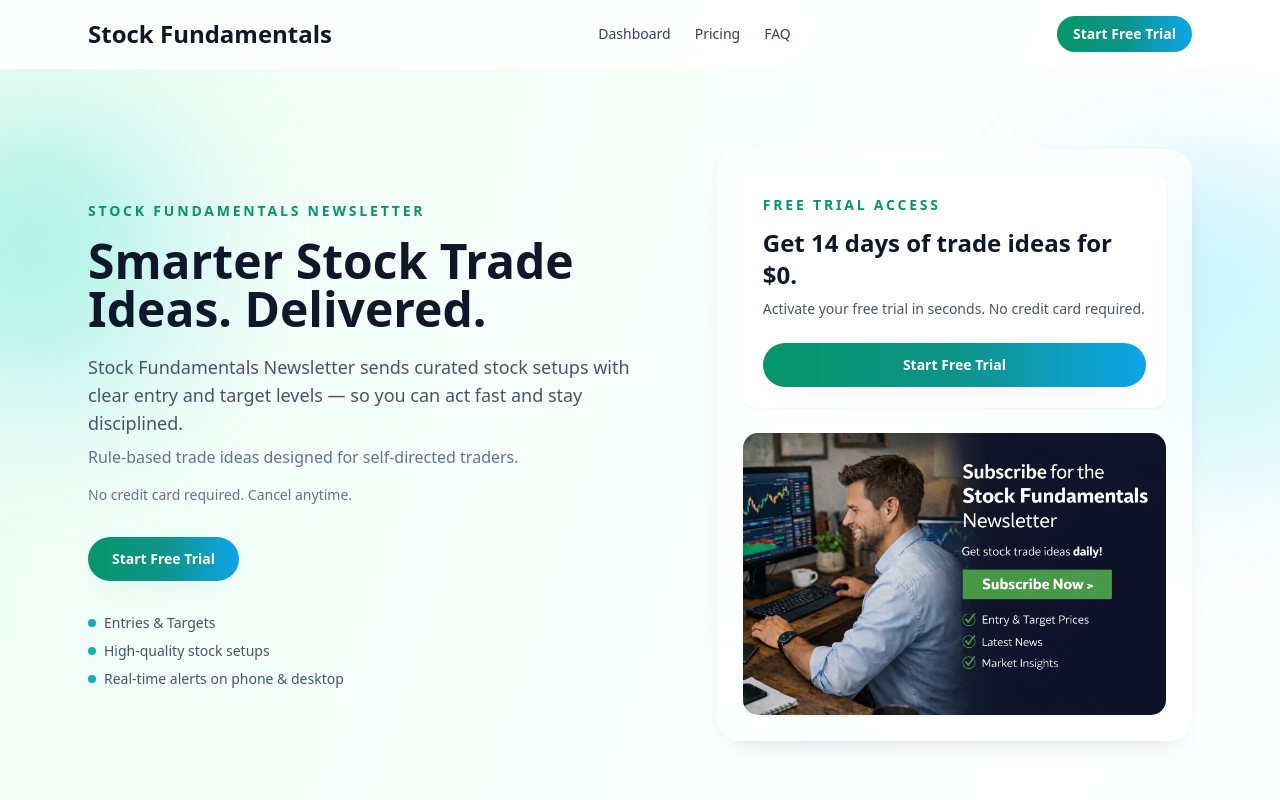
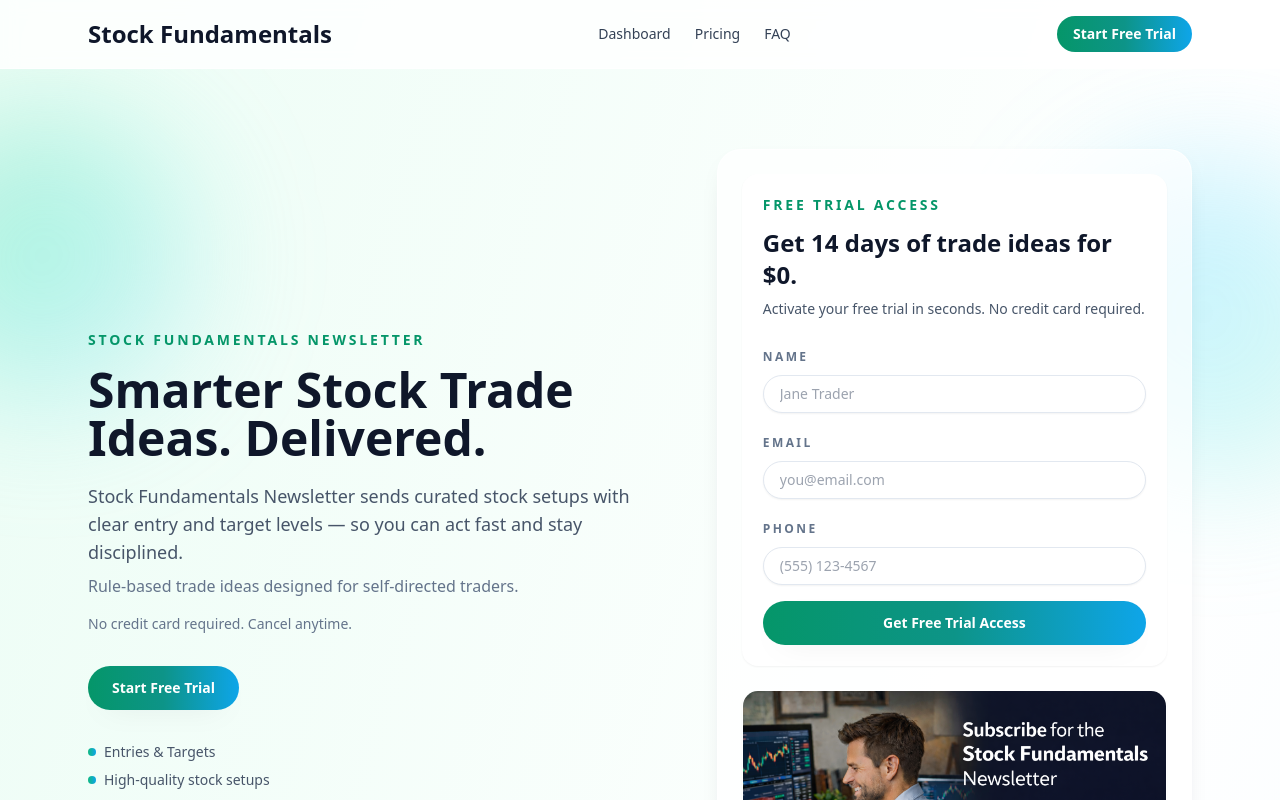
Before and after one commit to adhesikan/SFLanding, a Next.js app: page / in a window 1280 px wide. Shown: the top 800 px of the page. Built offline with nearby package versions, Linux system fonts and the light colour scheme.

Commit message:
Add free trial signup form

```diff
--- a/app/page.tsx
+++ b/app/page.tsx
@@ -164,12 +164,62 @@ export default function Home() {
                 <p className="mt-2 text-sm text-slate-600">
                   Activate your free trial in seconds. No credit card required.
                 </p>
-                <Link
-                  href={CHECKOUT_LINKS.trial}
-                  className="mt-6 inline-flex w-full items-center justify-center rounded-full bg-gradient-to-r from-emerald-600 via-teal-600 to-sky-500 px-6 py-3 text-sm font-semibold text-white shadow-soft transition hover:from-emerald-700 hover:via-teal-600 hover:to-sky-600"
-                >
-                  Start Free Trial
-                </Link>
+                <form className="mt-6 space-y-4">
+                  <div className="space-y-2 text-left">
+                    <label
+                      htmlFor="trial-name"
+                      className="text-xs font-semibold uppercase tracking-[0.2em] text-slate-500"
+                    >
+                      Name
+                    </label>
+                    <input
+                      id="trial-name"
+                      name="name"
+                      type="text"
+                      placeholder="Jane Trader"
+                      className="w-full rounded-full border border-slate-200 bg-white px-4 py-2 text-sm text-slate-700 shadow-sm outline-none transition focus:border-emerald-500 focus:ring-2 focus:ring-emerald-200"
+                      required
+                    />
+                  </div>
+                  <div className="space-y-2 text-left">
+                    <label
+                      htmlFor="trial-email"
+                      className="text-xs font-semibold uppercase tracking-[0.2em] text-slate-500"
+                    >
+                      Email
+                    </label>
+                    <input
+                      id="trial-email"
+                      name="email"
+                      type="email"
+                      placeholder="you@email.com"
+                      className="w-full rounded-full border border-slate-200 bg-white px-4 py-2 text-sm text-slate-700 shadow-sm outline-none transition focus:border-emerald-500 focus:ring-2 focus:ring-emerald-200"
+                      required
+                    />
+                  </div>
+                  <div className="space-y-2 text-left">
+                    <label
+                      htmlFor="trial-phone"
+                      className="text-xs font-semibold uppercase tracking-[0.2em] text-slate-500"
+                    >
+                      Phone
+                    </label>
+                    <input
+                      id="trial-phone"
+                      name="phone"
+                      type="tel"
+                      placeholder="(555) 123-4567"
+                      className="w-full rounded-full border border-slate-200 bg-white px-4 py-2 text-sm text-slate-700 shadow-sm outline-none transition focus:border-emerald-500 focus:ring-2 focus:ring-emerald-200"
+                      required
+                    />
+                  </div>
+                  <button
+                    type="submit"
+                    className="inline-flex w-full items-center justify-center rounded-full bg-gradient-to-r from-emerald-600 via-teal-600 to-sky-500 px-6 py-3 text-sm font-semibold text-white shadow-soft transition hover:from-emerald-700 hover:via-teal-600 hover:to-sky-600"
+                  >
+                    Get Free Trial Access
+                  </button>
+                </form>
               </div>
               <div className="mt-6 overflow-hidden rounded-2xl border border-white/70 bg-white shadow-sm">
                 <Image
```
